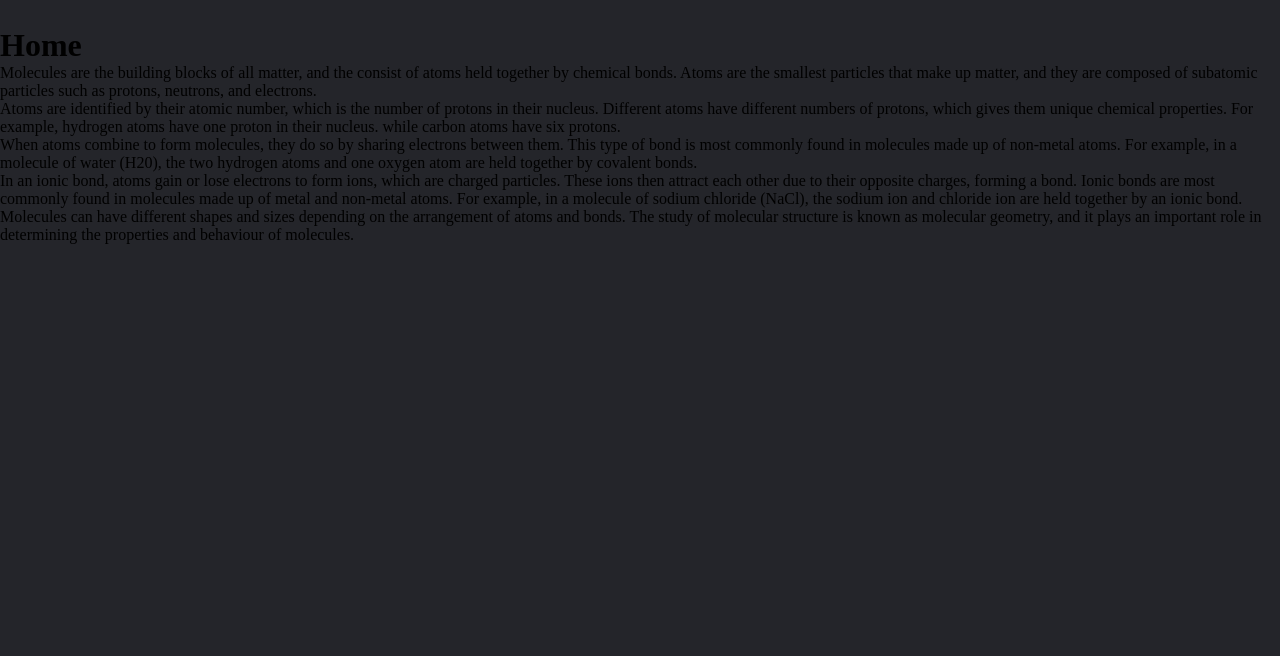
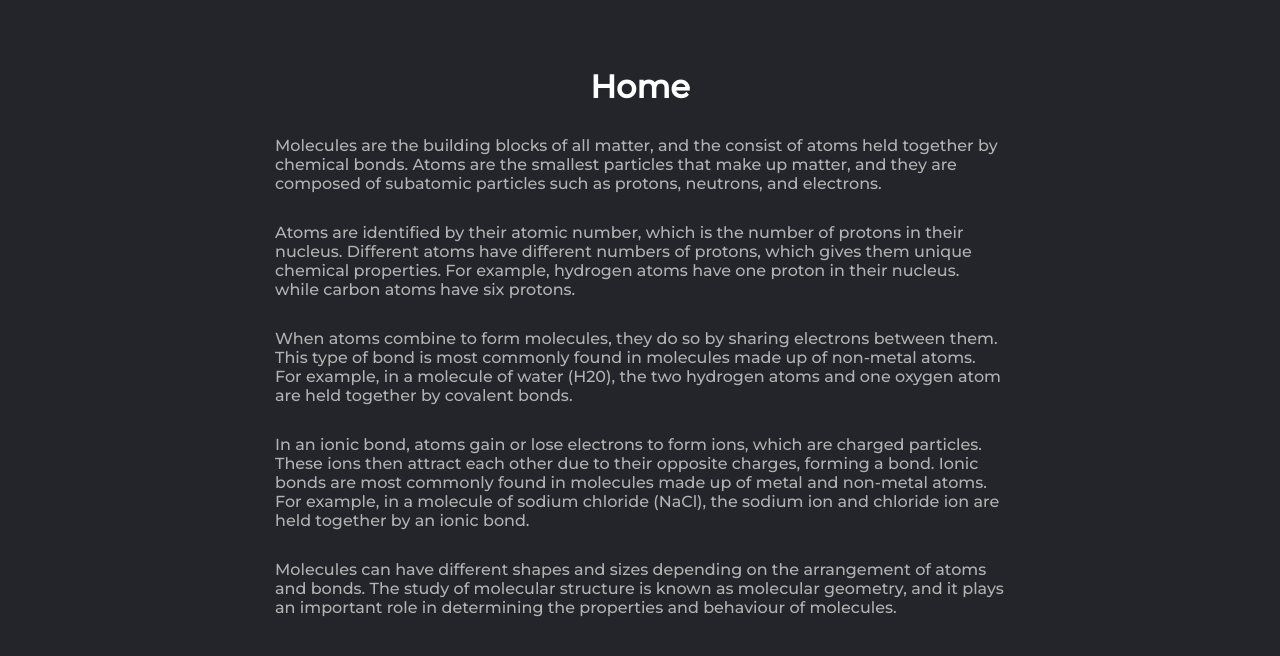
Before and after one commit to AMadharha/Molecule-Visualizer, a plain HTML site: page index.html in a window 1280 px wide. Shown: the part 108-764 px from the top of the page. Drawn offline with Linux system fonts and the light colour scheme.

Commit message:
added styles

```diff
--- a/css/styles.css
+++ b/css/styles.css
@@ -55,3 +55,22 @@ button {
 button:hover {
     background-color: rgba(0,136,169,1);
 }
+
+h1 {
+    color: white;
+    font-family: "Montserrat", sans-serif;
+    text-align: center;
+    margin-top: 40px;
+}
+
+p {
+    color: rgb(178,178,178);
+    font-family: "Montserrat", sans-serif;
+    margin-left: 275px;
+    margin-top: 30px;
+    margin-right: 275px;
+}
+
+p code {
+    color: rgb(211, 211, 89);
+}
```
